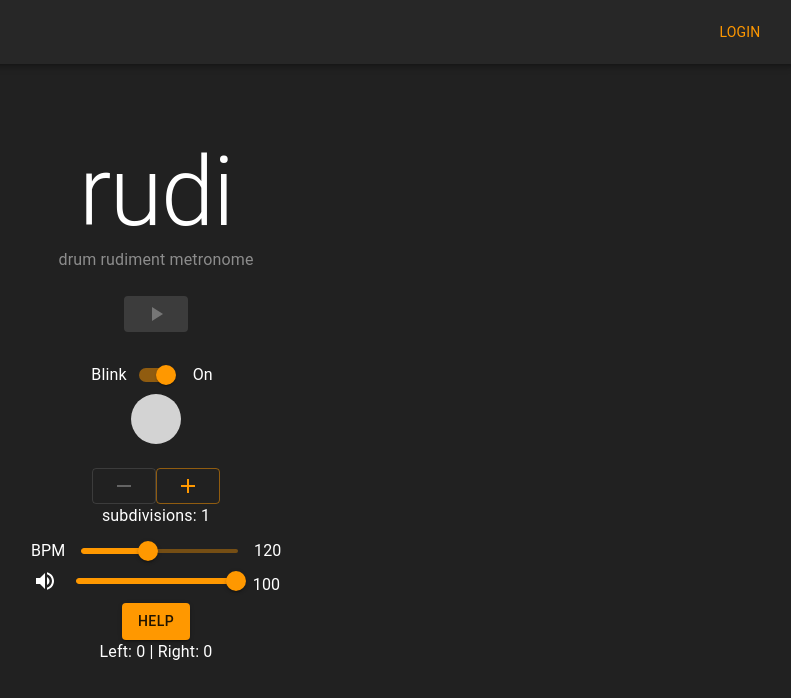
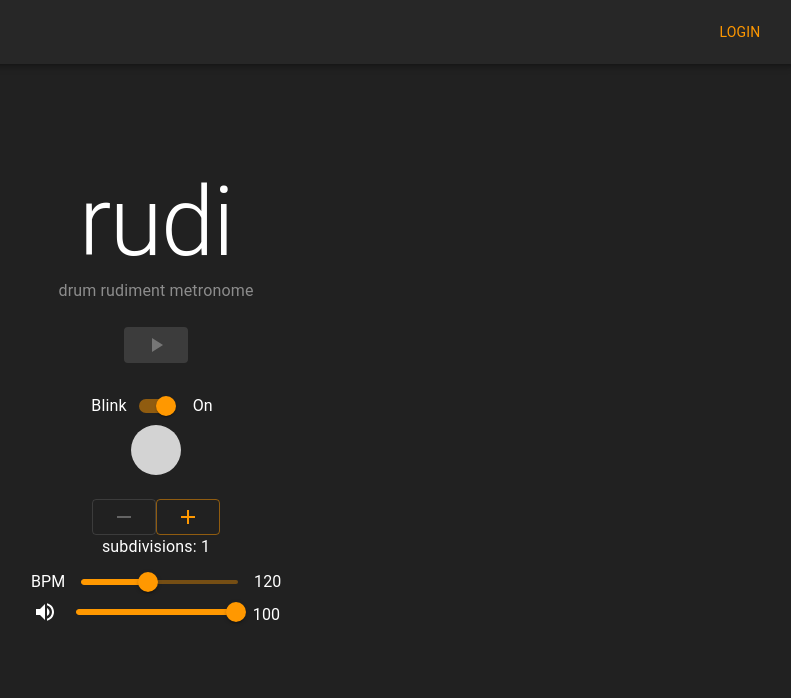
Before and after one commit to tylersernett/rudi-drum, a React (Vite) app: page / in a window 1280 px wide. Shown: the top 698 px of the page, without its empty margins (484-1275 px from the left). Built offline with nearby package versions, Linux system fonts and the light colour scheme; no server answers.

Commit message:
Remove help/grader buttons (still in dev)

```diff
--- a/src/components/Metronome.tsx
+++ b/src/components/Metronome.tsx
@@ -170,8 +170,8 @@ const Metronome = () => {
         </Grid>
       </Grid>
 
-      <Button variant='contained' onClick={handleHelp}>Help</Button>
-      <Grader />
+      {/* <Button variant='contained' onClick={handleHelp}>Help</Button> */}
+      {/* <Grader /> */}
     </Box>
   );
 };
```
